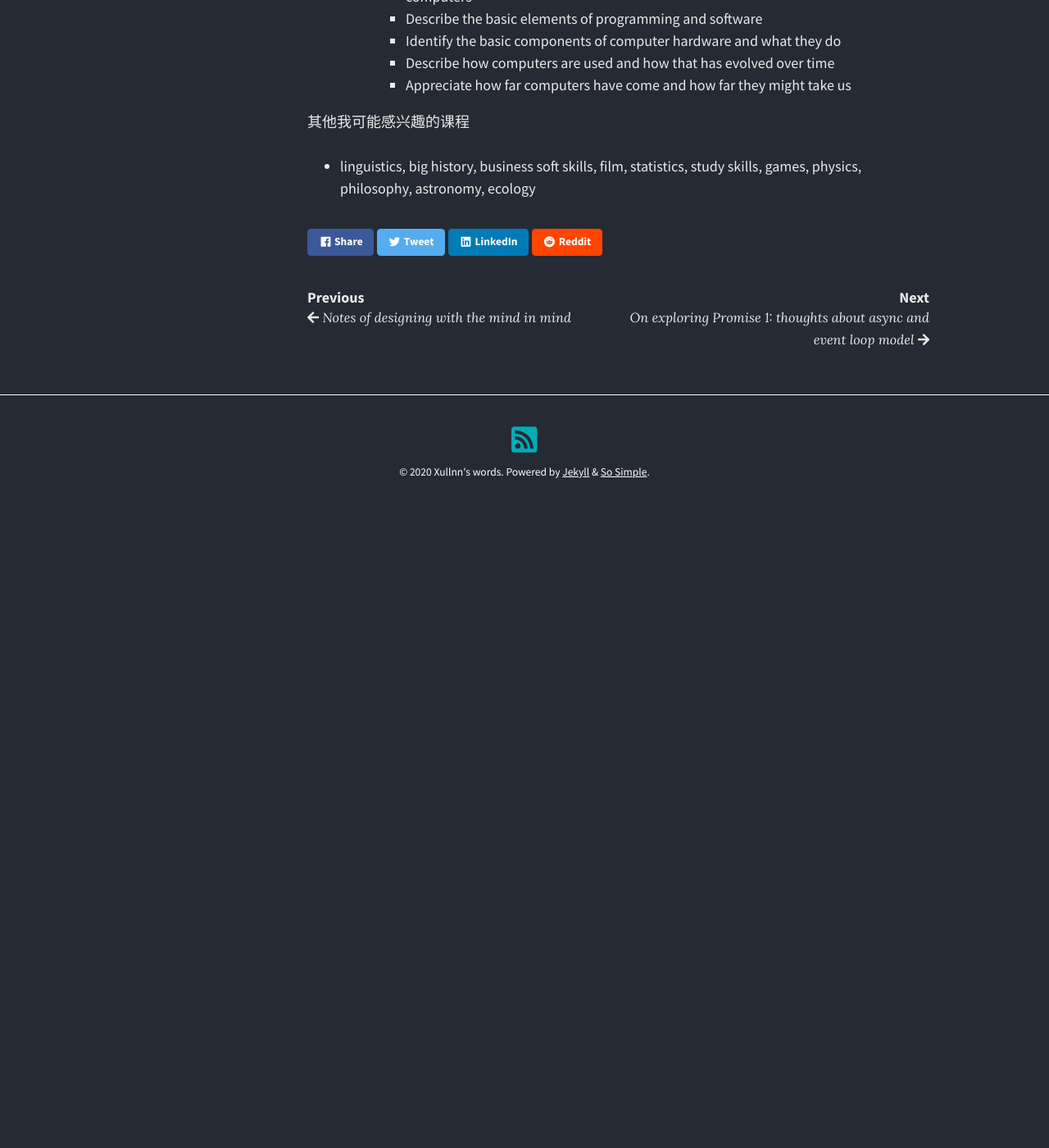
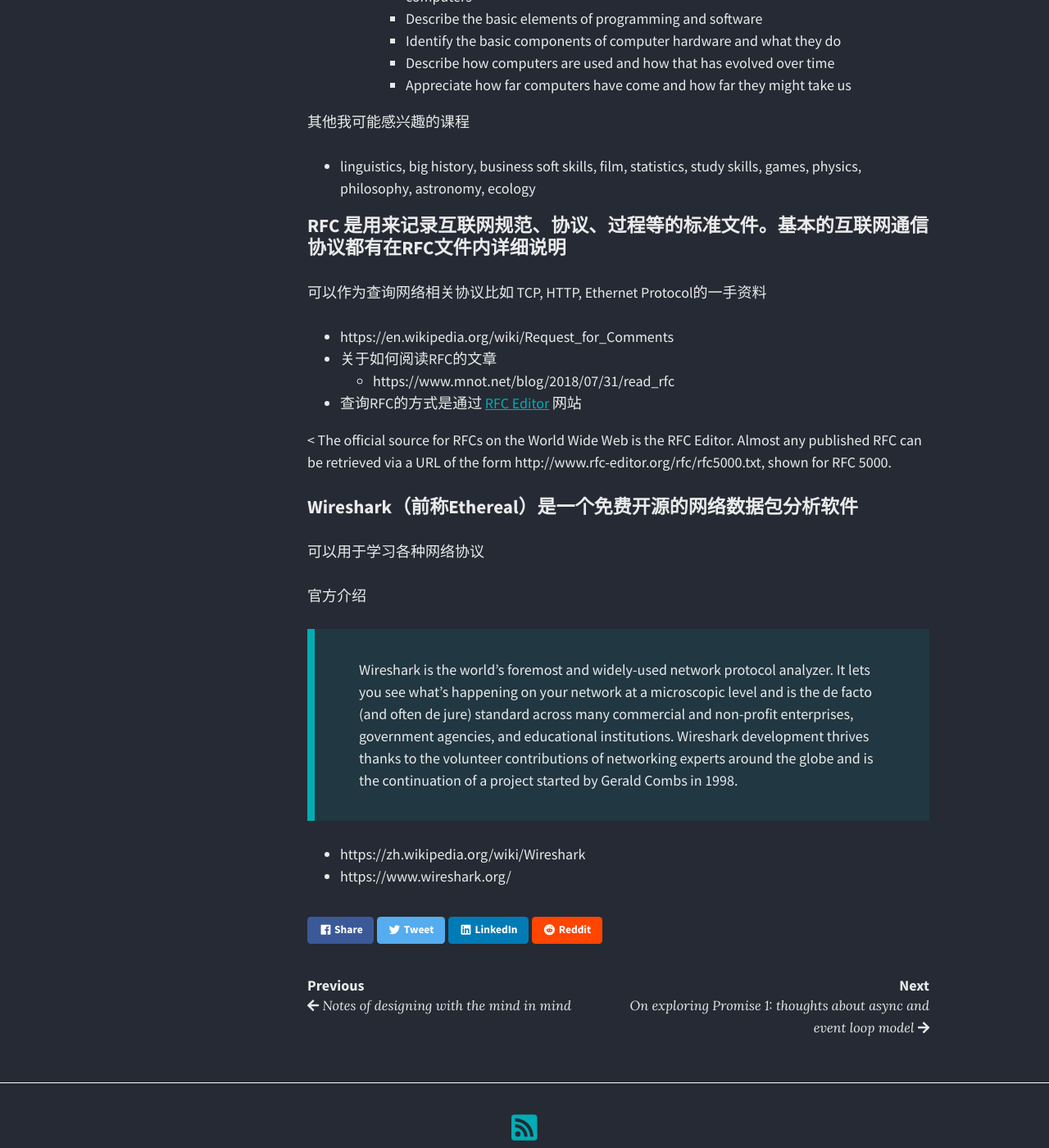
Before and after one commit to gitCavendish/gitCavendish.github.io, a Jekyll site: the page built from _posts/2020-1-4-widgets-of-2020.md, in a window 1280 px wide and 1400 px high, scrolled down 7623 px. Shown: the whole window at 82% size. Built offline with Jekyll 4.4.1, drawn with Linux system fonts in a browser that asks for light colours; nearby versions of some CDN libraries; before the commit the page ends 8281 px from its top, so only the background shows below that.

Commit message:
updated blog

```diff
--- a/_posts/2020-1-4-widgets-of-2020.md
+++ b/_posts/2020-1-4-widgets-of-2020.md
@@ -243,3 +243,26 @@
 
 其他我可能感兴趣的课程
   - linguistics, big history, business soft skills, film, statistics, study skills, games, physics, philosophy, astronomy, ecology
+
+### RFC 是用来记录互联网规范、协议、过程等的标准文件。基本的互联网通信协议都有在RFC文件内详细说明
+
+可以作为查询网络相关协议比如 TCP, HTTP, Ethernet Protocol的一手资料
+
+- https://en.wikipedia.org/wiki/Request_for_Comments
+- 关于如何阅读RFC的文章
+  - https://www.mnot.net/blog/2018/07/31/read_rfc
+- 查询RFC的方式是通过 [RFC Editor](https://www.rfc-editor.org/) 网站
+
+< The official source for RFCs on the World Wide Web is the RFC Editor. Almost any published RFC can be retrieved via a URL of the form http://www.rfc-editor.org/rfc/rfc5000.txt, shown for RFC 5000.
+
+
+### Wireshark（前称Ethereal）是一个免费开源的网络数据包分析软件
+
+可以用于学习各种网络协议
+
+官方介绍
+
+> Wireshark is the world’s foremost and widely-used network protocol analyzer. It lets you see what’s happening on your network at a microscopic level and is the de facto (and often de jure) standard across many commercial and non-profit enterprises, government agencies, and educational institutions. Wireshark development thrives thanks to the volunteer contributions of networking experts around the globe and is the continuation of a project started by Gerald Combs in 1998.
+
+- https://zh.wikipedia.org/wiki/Wireshark
+- https://www.wireshark.org/
```
